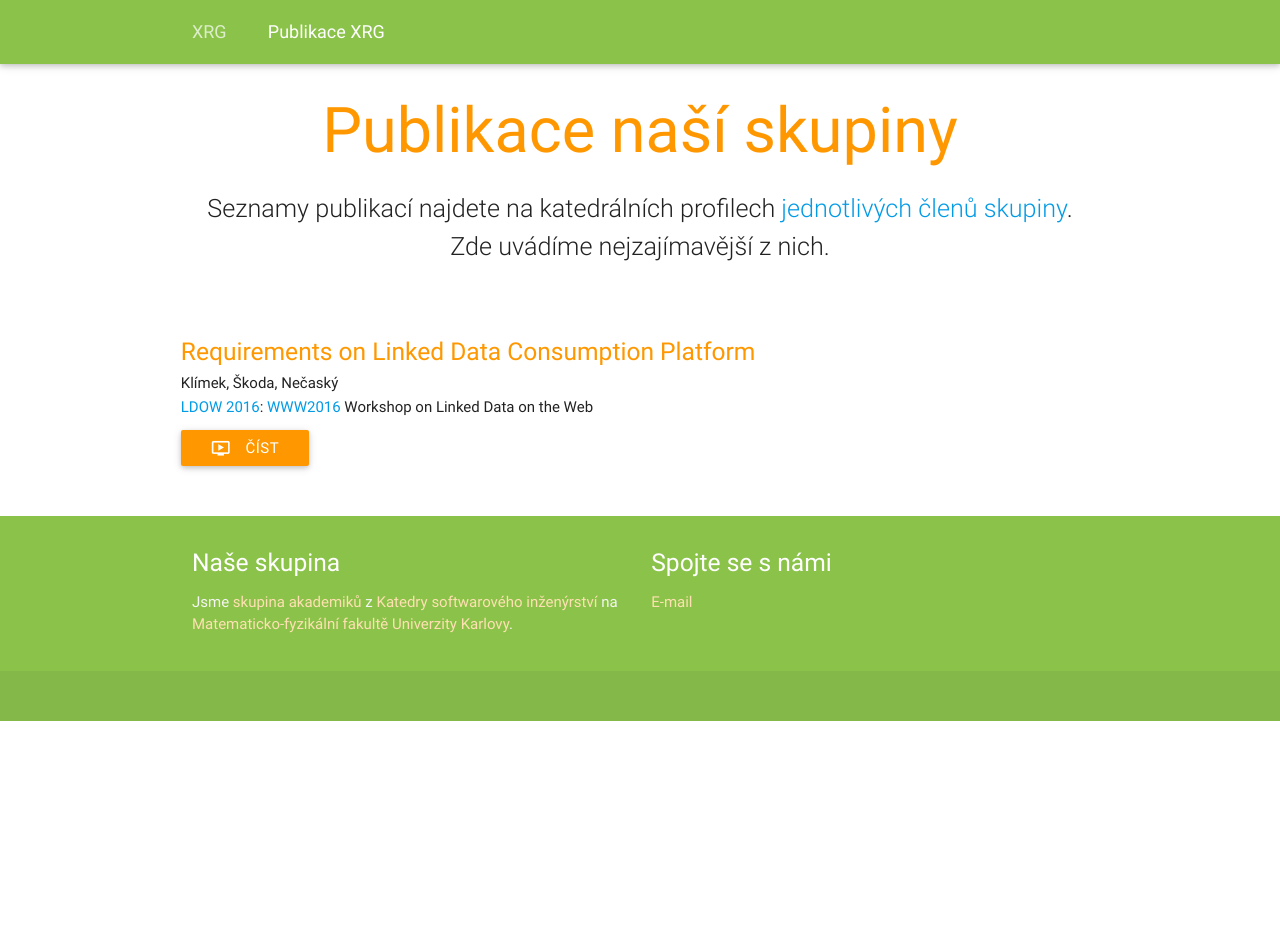
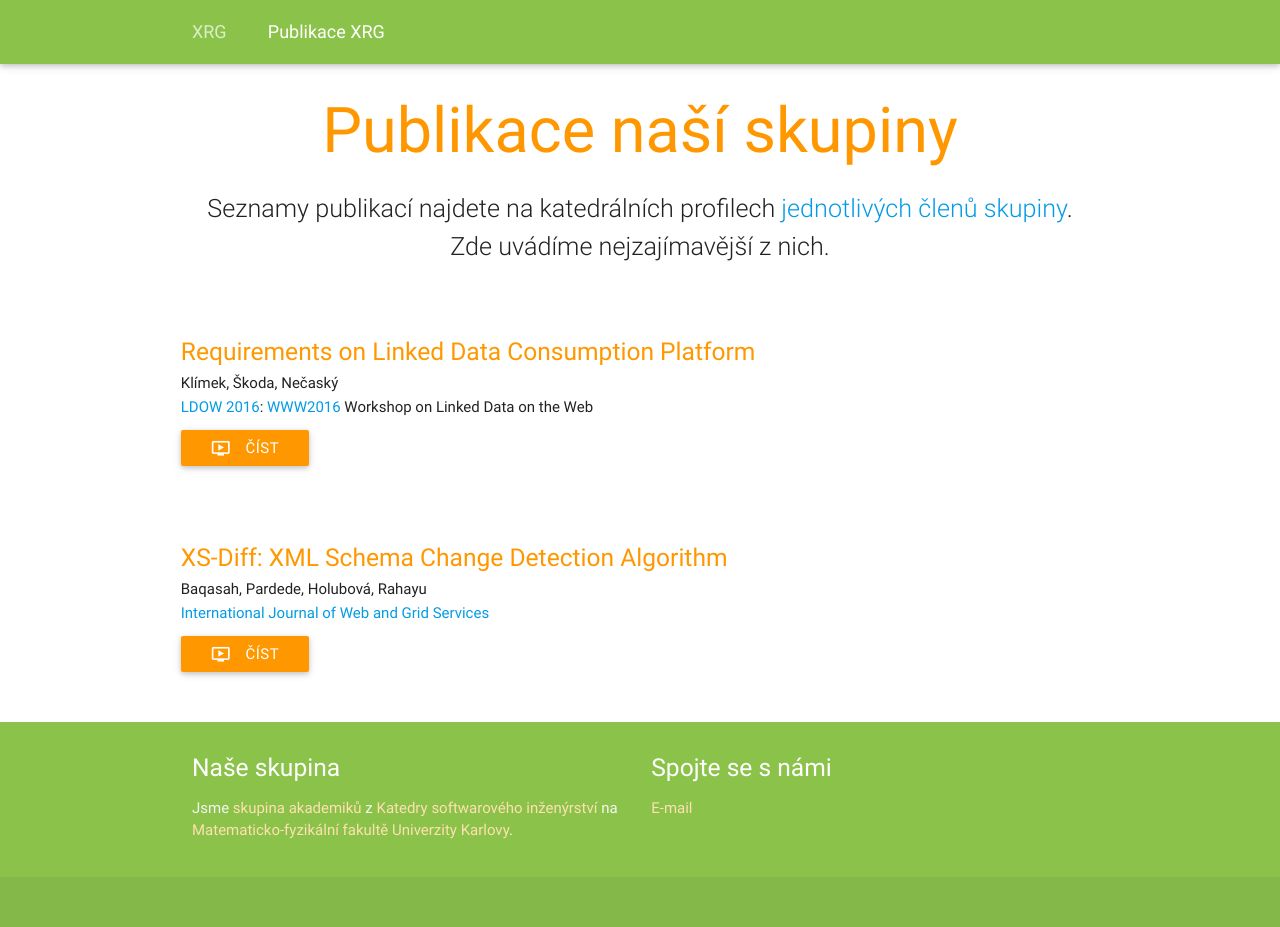
Before and after one commit to opendatacz/xrg-gh-pages, a Jekyll site: the page built from publikace/index.html, in a window 1280 px wide. Built offline with Jekyll 4.4.1, drawn with Linux system fonts in a browser that asks for light colours; nearby versions of some CDN libraries; before the commit the page ends 900 px from its top, so only the background shows below that.

Commit message:
Přidána ještě jedna publikace

```diff
--- a/publikace/index.html
+++ b/publikace/index.html
@@ -24,4 +24,13 @@ lang: cs
             <p><a href="http://ceur-ws.org/Vol-1593/article-01.pdf" class="btn waves-effect waves-light orange"><i class="material-icons left">ondemand_video</i>Číst</a></p>
         </div>
 	</div>
+    <div class="row">
+        <div class="section">
+
+        <h5 class="orange-text">XS-Diff: XML Schema Change Detection Algorithm</h5>
+            <h6>Baqasah, Pardede, Holubová, Rahayu</h6>
+            <h6><a href="http://www.inderscience.com/jhome.php?jcode=ijwgs">International Journal of Web and Grid Services</a></h6>
+            <p><a href="http://www.inderscience.com/info/inarticle.php?artid=68897" class="btn waves-effect waves-light orange"><i class="material-icons left">ondemand_video</i>Číst</a></p>
+        </div>
+	</div>
 </div>
```
